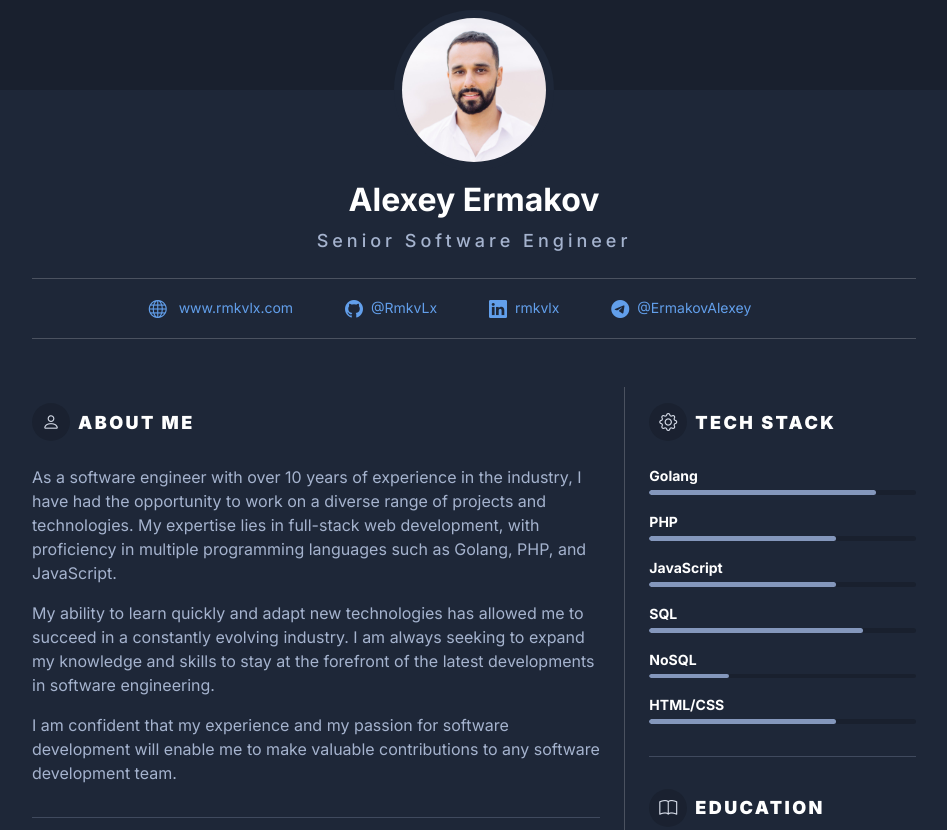
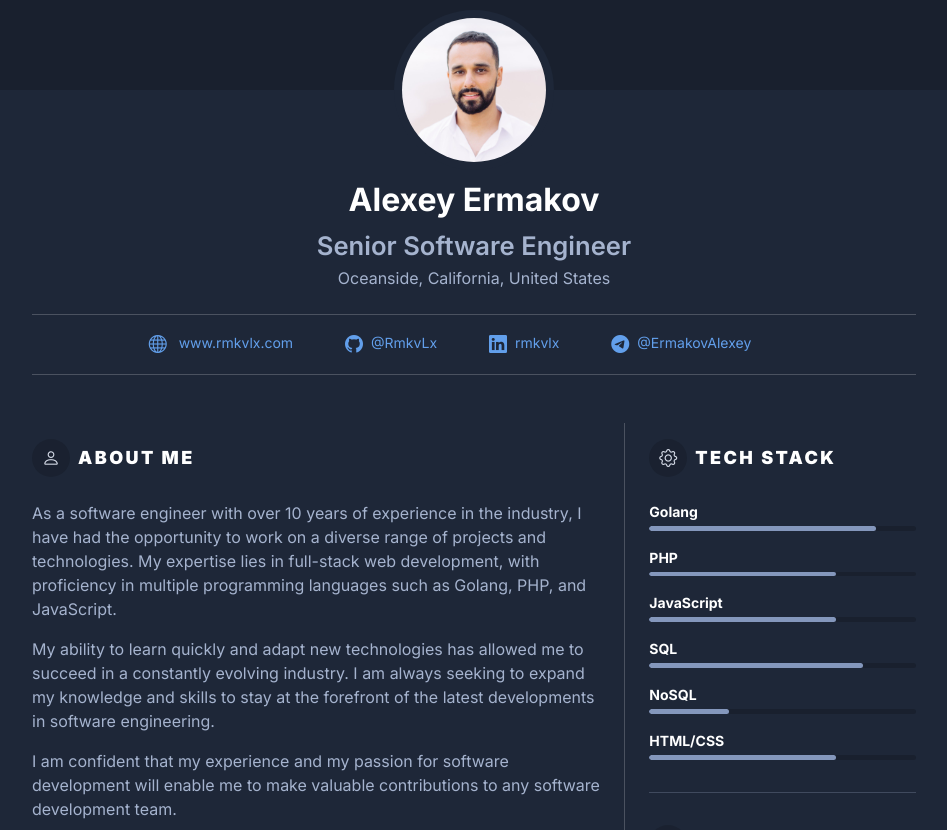
Before and after one commit to RmkvLx/RmkvLx.github.io, a plain HTML site: page index.html in a window 1280 px wide. Shown: the top 830 px of the page, without its empty margins (166-1113 px from the left). Drawn offline with nearby package versions, Linux system fonts and the light colour scheme.

Commit message:
Style adjustment

```diff
--- a/assets/scss/theme/_resume.scss
+++ b/assets/scss/theme/_resume.scss
@@ -25,10 +25,9 @@
 }
 
 .resume-role-title {
-	font-size: 1.125rem;
-	letter-spacing: 0.25rem;
+	font-size: 1.6rem;
 	color: $theme-text-color-secondary;
-	font-weight: 500;
+	font-weight: 600;
 }
 
 .resume-body {
--- a/index.html
+++ b/index.html
@@ -30,6 +30,7 @@
 							<img class="resume-profile-pic rounded-circle" src="assets/images/profile.jpeg" alt="image">
 							<h2>Alexey Ermakov</h2>
 							<div class="resume-role-title">Senior Software Engineer</div>
+							<div>Oceanside, California, United States</div>
 							<div class="resume-contact mt-4">
 								<ul class="resume-contact-list list-unstyled list-inline mb-0 justify-content-between">
 									<li class="list-inline-item me-lg-5">
@@ -451,8 +452,8 @@
 	</div>
 
 	<footer class="footer text-center py-4">
-		<small class="copyright">Designed with <span class="sr-only">love</span><i class="bi bi-heart-fill"
-				style="color: #fe655c"></i> by
+		<small class="copyright">Designed with <span class="sr-only">love </span><i class="bi bi-heart-fill"
+				style="color: #777373"></i> by
 			<a class="theme-link" href="http://themes.3rdwavemedia.com" target="_blank">Xiaoying Riley</a>
 			for developers</small>
 	</footer>
```
Also changed, not shown: assets/css/risen.css.
